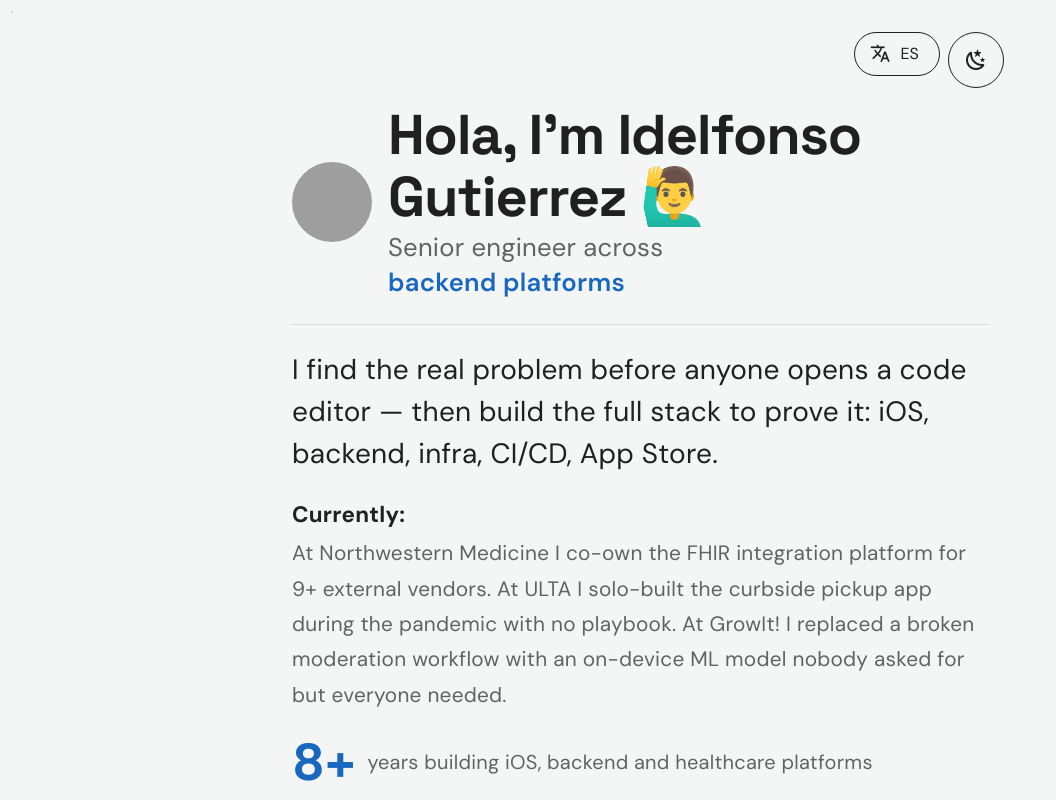
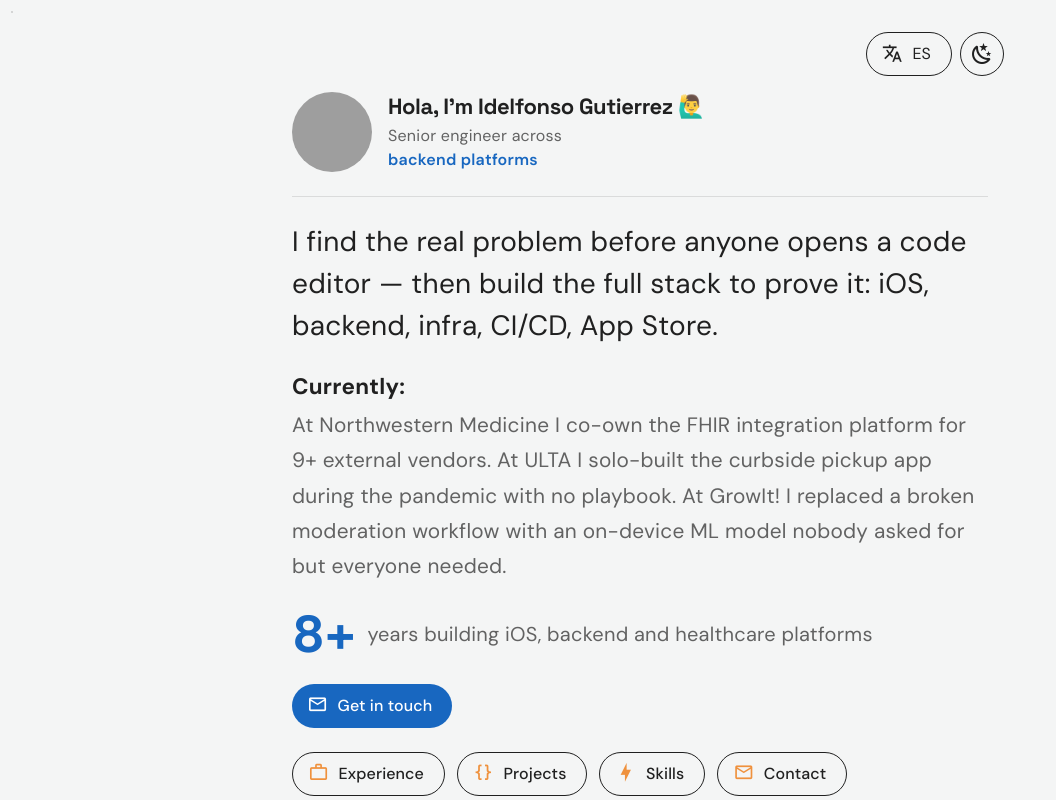
Before and after one commit to idelfonsog2/idelfonsog2.github.io, a Vue app: page / in a window 1280 px wide. Shown: the top 800 px of the page, without its empty margins (0-1056 px from the left). Built offline with nearby package versions, Linux system fonts and the light colour scheme; grey boxes are pictures that could not be loaded.

Commit message:
fix: match header button sizes, restore header name/role size
- Theme and language buttons share a 44px height (theme is a 44px circle)
- Hero name and role line back to previous size; body text stays larger

Co-Authored-By: Claude Sonnet 5.5 <noreply@anthropic.com>

```diff
--- a/src/components/HeroSection.vue
+++ b/src/components/HeroSection.vue
@@ -68,19 +68,16 @@ const c = useContent()
 <style scoped>
 /* Explicit sizes: this Vuetify version ignores the legacy text-h* classes. Fluid so mobile never overflows. */
 .hero-name {
-  font-size: clamp(2rem, 6.5vw, 3.5rem);
-  line-height: 1.1;
-  letter-spacing: -0.02em;
-  /* v-card-title hyphenates; never split the name mid-word */
+  /* Size is the previous default (v-card-title); only keep the name from splitting mid-word */
   hyphens: manual;
   overflow-wrap: normal;
   word-break: normal;
 }
 .hero-headline {
-  font-size: clamp(1.2rem, 3vw, 1.6rem);
-  line-height: 1.35;
+  font-size: 1rem;
+  line-height: 1.5;
   /* Always two lines: prefix, then the rotating phrase on its own line, so nothing jumps */
-  min-height: 2.7em;
+  min-height: 3em;
 }
 .hero-headline :deep(.rotating) {
   display: block;
--- a/src/components/SiteHeader.vue
+++ b/src/components/SiteHeader.vue
@@ -2,6 +2,7 @@
   <header class="d-flex justify-end ga-2 pt-4">
     <!-- Language: one button that flips in place; label is the language you'd switch to -->
     <v-btn
+      class="header-btn"
       variant="outlined"
       size="large"
       prepend-icon="mdi-translate"
@@ -15,6 +16,7 @@
 
     <!-- Theme: icon shows what you'd switch to -->
     <v-btn
+      class="header-btn header-btn--icon"
       variant="outlined"
       size="large"
       icon
@@ -45,3 +47,16 @@ function toggleTheme() {
   saveMode(next)
 }
 </script>
+
+<style scoped>
+/* Both controls share one height; the icon-only theme button is a 44px circle */
+.header-btn {
+  height: 44px;
+  min-height: 44px;
+}
+.header-btn--icon {
+  width: 44px;
+  min-width: 44px;
+  padding: 0;
+}
+</style>
```
